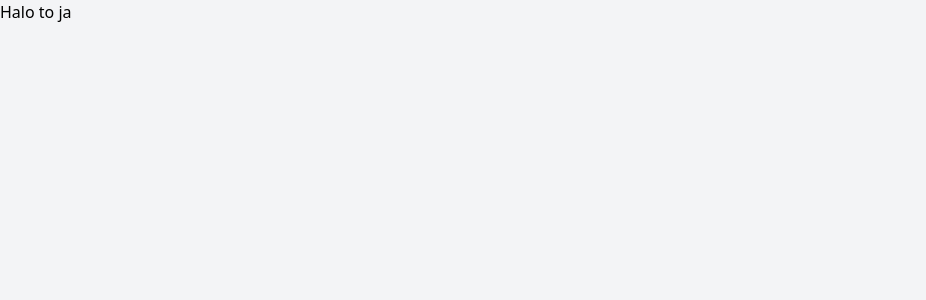
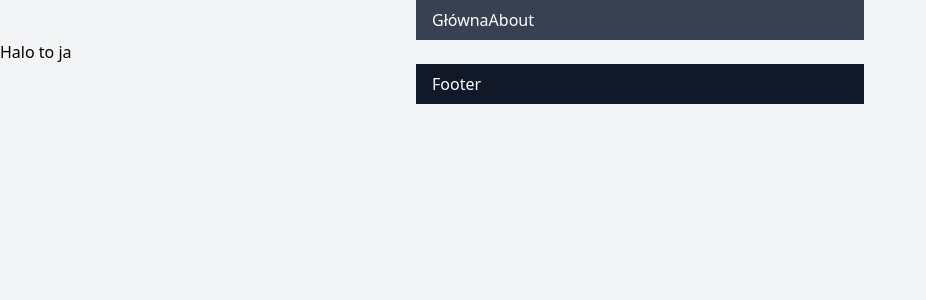
Before and after one commit to pbrudny/zaiste-sklep, a Next.js app: page /users/ja in a window 1280 px wide. Shown: the top 300 px of the page, without its empty margins (0-926 px from the left). Built offline with nearby package versions, Linux system fonts and the light colour scheme.

Commit message:
Add Grid and navbar

```diff
--- a/components/Header.tsx
+++ b/components/Header.tsx
@@ -1,6 +1,13 @@
+import Link from "next/link";
+
 export const Header = () =>
   <header className="max-w-md mx-auto w-full">
     <nav className="bg-gray-700 px-4 py-2 text-white">
-      Nawigacja
+      <Link href="/">
+        <a>Główna</a>
+      </Link>
+      <Link href="/about">
+        <a>About</a>
+      </Link>
     </nav>
   </header>
--- a/pages/about.tsx
+++ b/pages/about.tsx
@@ -1,3 +1,10 @@
+import {Footer} from "../components/Footer";
+import {Header} from "../components/Header";
+
 export default function AboutPage() {
-  return <div>O nas</div>;
+  return <div>
+    <Header></Header>
+    <main>O nas</main>
+    <Footer></Footer>
+  </div>;
 }
--- a/pages/index.tsx
+++ b/pages/index.tsx
@@ -4,8 +4,25 @@
 const Home = () => {
   return <div className="flex flex-col bg-teal-100 min-h-screen">
     <Header/>
-    <main className="flex-grow max-w-md mx-auto w-full">
-      Właściwa zawartość
+    <main className="flex-grow max-w-2xl mx-auto grid p-6 gap-6 sm:grid-cols-2">
+      <img src="https://picsum.photos/1060/536" alt="przykładowy obrazek 1"/>
+      <p>
+        Lorem ipsum dolor sit amet,
+        consectetur adipiscing elit.
+        Maecenas condimentum gravida libero sit amet eleifend.
+        Donec ut ornare libero. Donec egestas metus vitae mauris tempus,
+        a mollis erat dictum. Morbi quis elit nec tortor varius
+        scelerisque eget eget velit. Donec et faucibus mauris,
+        in ultricies lacus. Integer sit amet elementum sapien.
+        Sed lacinia erat neque, ut tincidunt metus ullamcorper ut.
+        Morbi ornare ante sed bibendum rhoncus. Vestibulum ante
+        ipsum primis in faucibus orci luctus et ultrices posuere
+        cubilia curae; Proin porta a erat ornare sollicitudin.
+        Phasellus pulvinar tincidunt purus non commodo. Morbi
+        nisi nisl, malesuada quis tincidunt mollis, euismod ac
+        neque. Ut a pharetra nisl. Proin ut congue turpis.
+        Donec mollis turpis vel ligula lobortis tristique.
+      </p>
     </main>
     <Footer/>
   </div>;
--- a/pages/users.tsx
+++ /dev/null
@@ -1,3 +0,0 @@
-export default function UsersPage() {
-  return <div>Users w pages</div>;
-}
--- a/pages/users/ja.tsx
+++ b/pages/users/ja.tsx
@@ -1,3 +1,10 @@
+import {Header} from "../../components/Header";
+import {Footer} from "../../components/Footer";
+
 export default function JaPage() {
-  return <div>Halo to ja</div>;
+  return <div>
+    <Header></Header>
+    <main>Halo to ja</main>
+    <Footer></Footer>
+  </div>;
 }
```
